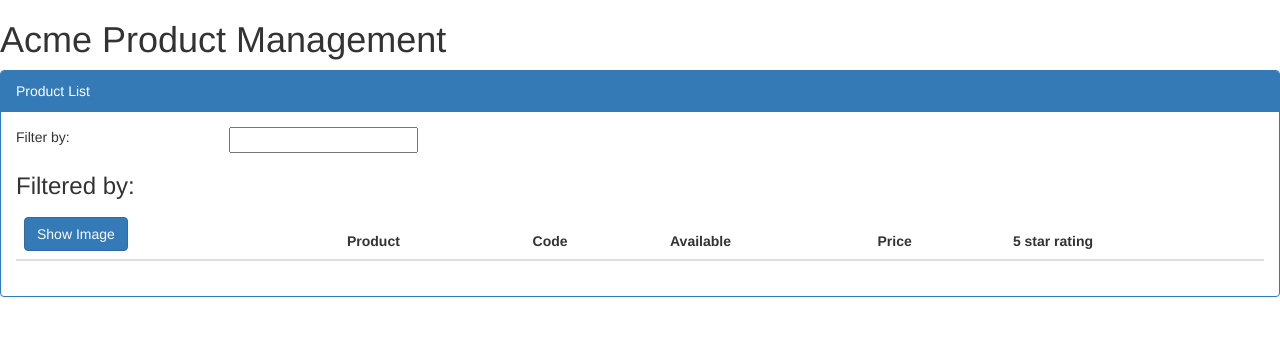
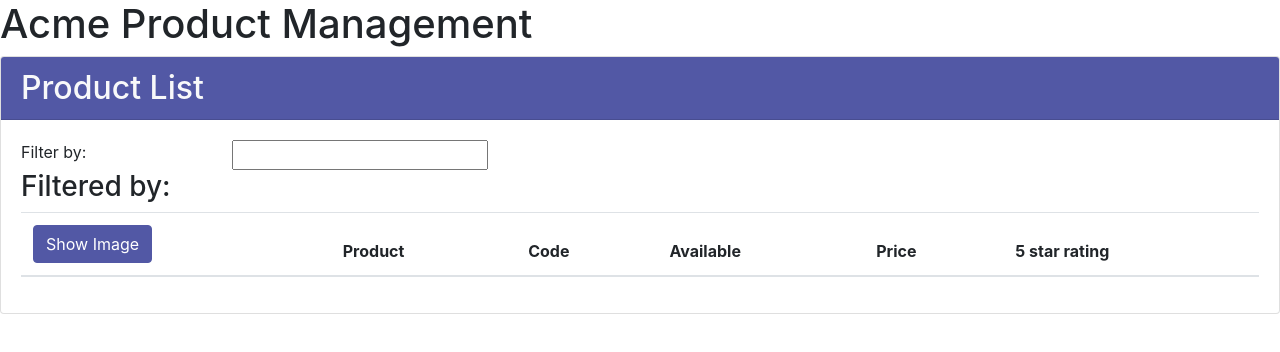
Before and after one commit to be-value/Angular-Pluralsight-course, an Angular app: page / in a window 1280 px wide. Shown: the top 352 px of the page. Built offline with nearby package versions, Linux system fonts and the light colour scheme.

Commit message:
Converted the project to bootstrap 4 with scss Also override of primary and secondary boostrap colors

```diff
--- a/package.json
+++ b/package.json
@@ -22,7 +22,7 @@
     "@angular/platform-browser-dynamic": "^5.2.0",
     "@angular/router": "^5.2.0",
     "@ng-bootstrap/ng-bootstrap": "^1.1.2",
-    "bootstrap": "^3.3.7",
+    "bootstrap": "^4.1.0",
     "core-js": "^2.4.1",
     "rxjs": "^5.5.6",
     "zone.js": "^0.8.19"
@@ -42,6 +42,7 @@
     "karma-coverage-istanbul-reporter": "^1.2.1",
     "karma-jasmine": "~1.1.0",
     "karma-jasmine-html-reporter": "^0.2.2",
+    "node-sass": "^4.9.0",
     "protractor": "~5.1.2",
     "ts-node": "~4.1.0",
     "tslint": "~5.9.1",
--- a/src/app/products/product-list.component.html
+++ b/src/app/products/product-list.component.html
@@ -1,8 +1,8 @@
-<div class="panel panel-primary">
-  <div class="panel-heading">
+<div class="card">
+  <h2 class="card-header bg-primary text-light">
       Product List
-  </div>
-  <div class='panel-body'>
+  </h2>
+  <div class="card-body">
     <div class='row'>
       <div class='col-md-2'>Filter by:</div>
       <div class='col-md-4'>
--- /dev/null
+++ b/src/scss/_my-theme.scss
@@ -0,0 +1,5 @@
+//_myTheme.scss
+$theme-colors: (
+    "primary": #5258a5,
+    "secondary": #59773c
+);
--- a/src/styles.css
+++ b/src/styles.scss
@@ -1,2 +1,3 @@
 /* You can add global styles to this file, and also import other style files */
-@import "~bootstrap/dist/css/bootstrap.css"
+@import "~scss/my-theme";
+@import "~bootstrap/scss/bootstrap";
```
Also changed, not shown: .angular-cli.json, 2 other files (tests, documents, lock files or other folders).
